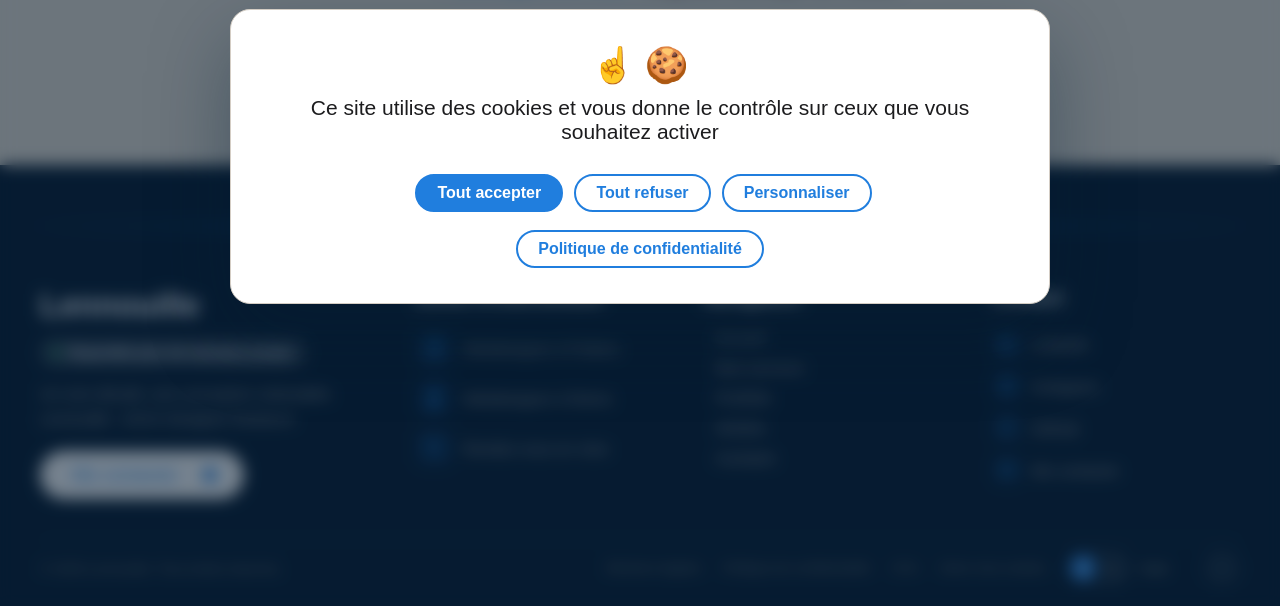
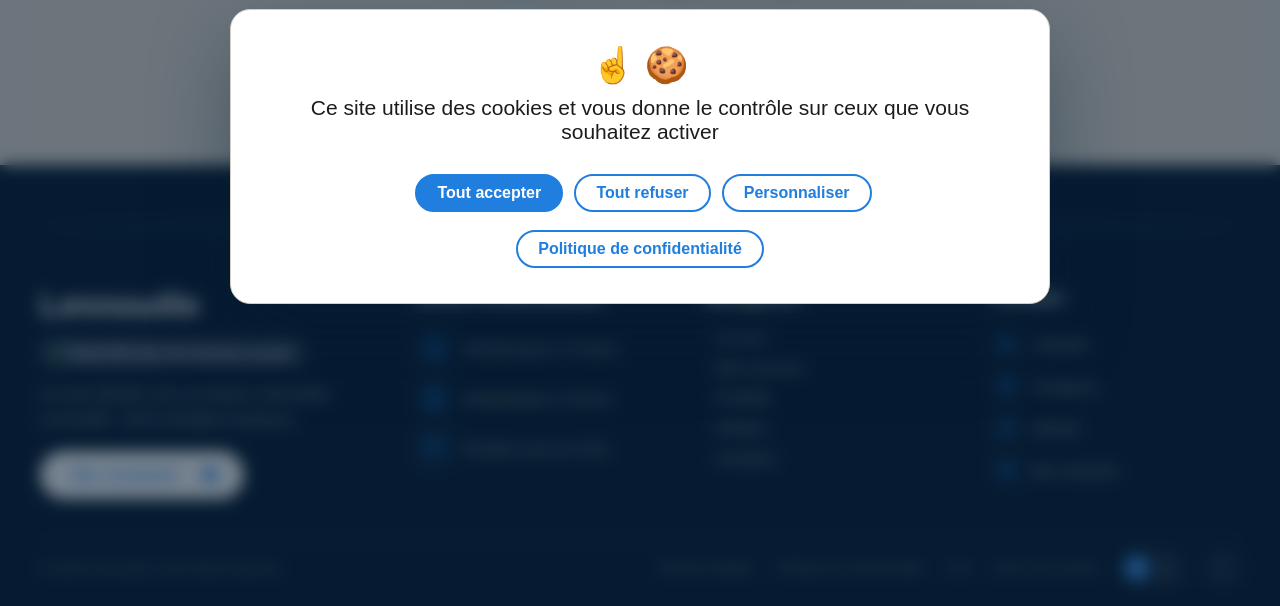
Before and after one commit to LeVraiLennouille/levrailennouille.github.io, a Jekyll site: the page built from index.html, in a window 1280 px wide and 900 px high, scrolled down 15230 px, cut to the strip 294-900 px from the top of the window. Built offline with Jekyll 4.4.1, drawn with Linux system fonts in a browser that asks for light colours; nearby versions of some CDN libraries; some web fonts are replaced.

Commit message:
remove ThemeSwitchText

```diff
--- a/_includes/footer.html
+++ b/_includes/footer.html
@@ -89,7 +89,6 @@
                     <svg class="IconSun" viewBox="0 0 24 24" aria-hidden="true"><circle cx="12" cy="12" r="4"/><path d="M12 2v2M12 20v2M4.93 4.93l1.41 1.41M17.66 17.66l1.41 1.41M2 12h2M20 12h2M4.93 19.07l1.41-1.41M17.66 6.34l1.41-1.41"/></svg>
                     <svg class="IconMoon" viewBox="0 0 24 24" aria-hidden="true"><path d="M21 12.79A9 9 0 1 1 11.21 3 7 7 0 0 0 21 12.79z"/></svg>
                 </button>
-                <span class="ThemeSwitchText" data-theme-label aria-hidden="true">Clair</span>
             </div>
             <button class="FooterBackTop" onclick="window.scrollTo({top:0,behavior:'smooth'})" aria-label="Retour en haut">
                 <svg xmlns="http://www.w3.org/2000/svg" viewBox="0 0 24 24"><polyline points="18 15 12 9 6 15"/></svg>
```
